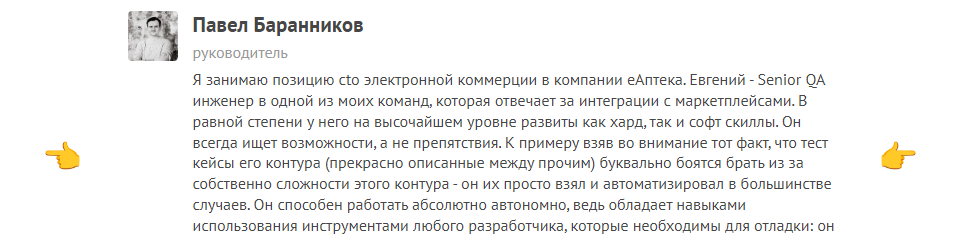
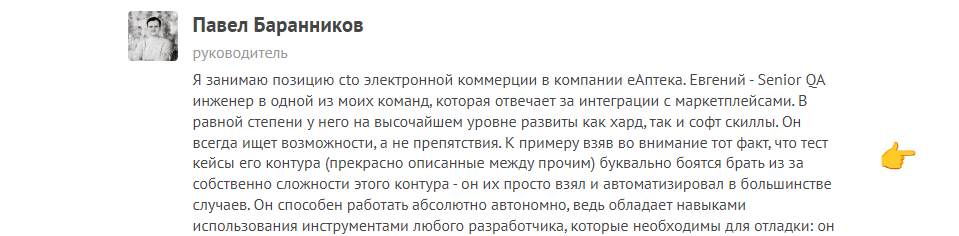
Before and after one commit to comr8/cv, a plain HTML site: page index.html in a window 1280 px wide. Shown: the part 2521-2757 px from the top of the page, without its empty margins (160-1119 px from the left). Drawn offline with Linux system fonts and the light colour scheme.

Commit message:
remove func scrollLeft()

```diff
--- a/index.html
+++ b/index.html
@@ -321,7 +321,6 @@
         <h1 class="title">Отзывы</h1>
         <p class="section__text__p1">оставленные моими коллегами на career.habr.com</p>
         <div class="carousel-container">
-          <button class="carousel-button left" onclick="scrollLeft()">👈</button>
           <div class="carousel">
             <div class="carousel-item">
               <img src="./Assets/review-1.png" alt="Image 1" class="about-pic">
--- a/script.js
+++ b/script.js
@@ -5,11 +5,6 @@ function toggleMenu() {
     icon.classList.toggle("open");
 }
 
-  function scrollLeft() {
-    const carousel = document.querySelector('.carousel');
-    const itemWidth = carousel.querySelector('.carousel-item').clientWidth;
-    carousel.scrollBy({ left: -itemWidth, behavior: 'smooth' });
-  }
   function scrollRight() {
     const carousel = document.querySelector('.carousel');
     const itemWidth = carousel.querySelector('.carousel-item').clientWidth;
```
